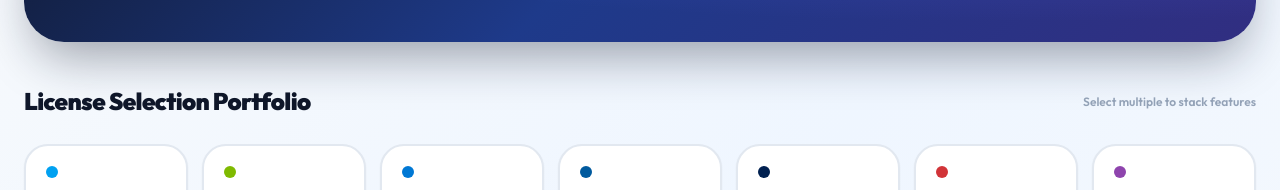
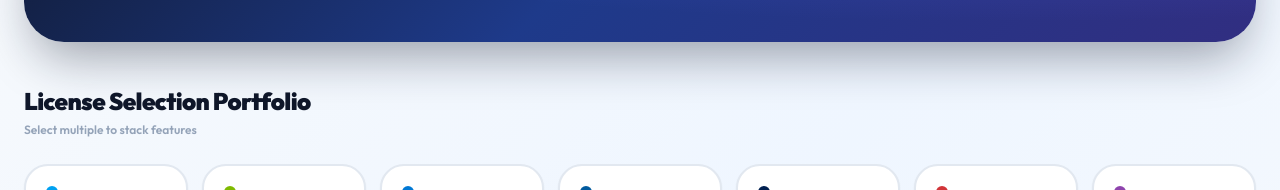
Before and after one commit to Sauhard04/SaasMapM365, a React (Vite) app: page / in a window 1280 px wide. Shown: the part 327-517 px from the top of the page. Built offline with nearby package versions, Linux system fonts and the light colour scheme; no server answers.

Commit message:
added clear selection button

```diff
--- a/src/App.jsx
+++ b/src/App.jsx
@@ -193,8 +193,19 @@ const AppContent = () => {
 
                         <section className="plan-section">
                             <div className="section-header">
-                                <h3 className="section-title">License Selection Portfolio</h3>
-                                <span className="section-hint">Select multiple to stack features</span>
+                                <div className="section-title-wrap">
+                                    <h3 className="section-title">License Selection Portfolio</h3>
+                                    <span className="section-hint">Select multiple to stack features</span>
+                                </div>
+                                {selectedPlanIds.length > 0 && (
+                                    <button
+                                        onClick={() => setSelectedPlanIds([])}
+                                        className="clear-selection-btn"
+                                    >
+                                        <i className="fas fa-trash-can"></i>
+                                        Clear All ({selectedPlanIds.length})
+                                    </button>
+                                )}
                             </div>
                             <PlanSelector selectedPlanIds={selectedPlanIds} onToggle={togglePlan} />
                         </section>
--- a/src/styles/App.css
+++ b/src/styles/App.css
@@ -405,8 +405,43 @@
 
 .section-header {
     display: flex;
+    align-items: flex-end;
+    justify-content: space-between;
+    gap: 1.5rem;
+}
+
+.section-title-wrap {
+    display: flex;
+    flex-direction: column;
+}
+
+.clear-selection-btn {
+    display: flex;
     align-items: center;
-    justify-content: space-between;
+    gap: 0.5rem;
+    padding: 0.625rem 1.25rem;
+    background: var(--red-50);
+    border: 1px solid var(--red-100);
+    color: var(--red-600);
+    border-radius: 999px;
+    font-size: 0.75rem;
+    font-weight: 800;
+    text-transform: uppercase;
+    letter-spacing: 0.05em;
+    cursor: pointer;
+    transition: all 0.2s cubic-bezier(0.175, 0.885, 0.32, 1.275);
+}
+
+.clear-selection-btn:hover {
+    background: var(--red-600);
+    color: var(--white);
+    border-color: var(--red-600);
+    transform: translateY(-2px);
+    box-shadow: 0 4px 12px rgba(220, 38, 38, 0.25);
+}
+
+.clear-selection-btn:active {
+    transform: translateY(0);
 }
 
 .section-title {
```
